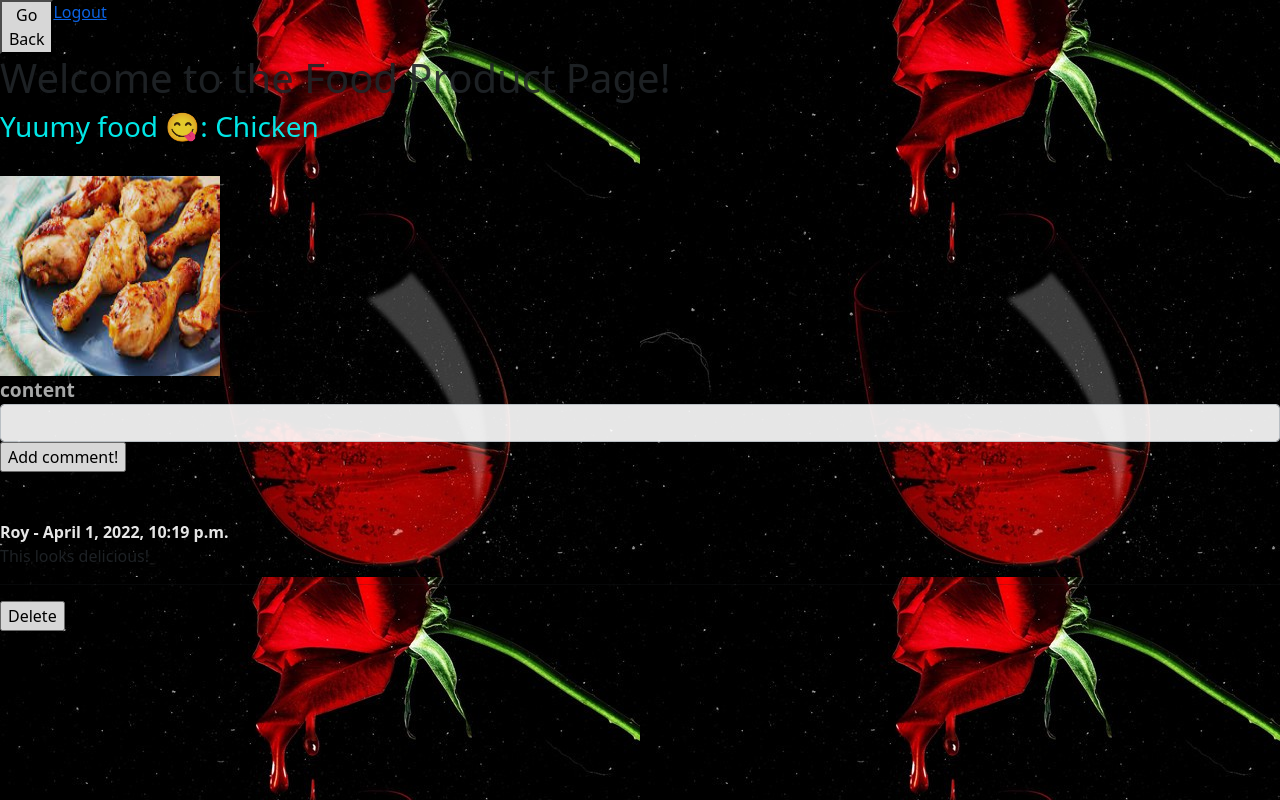
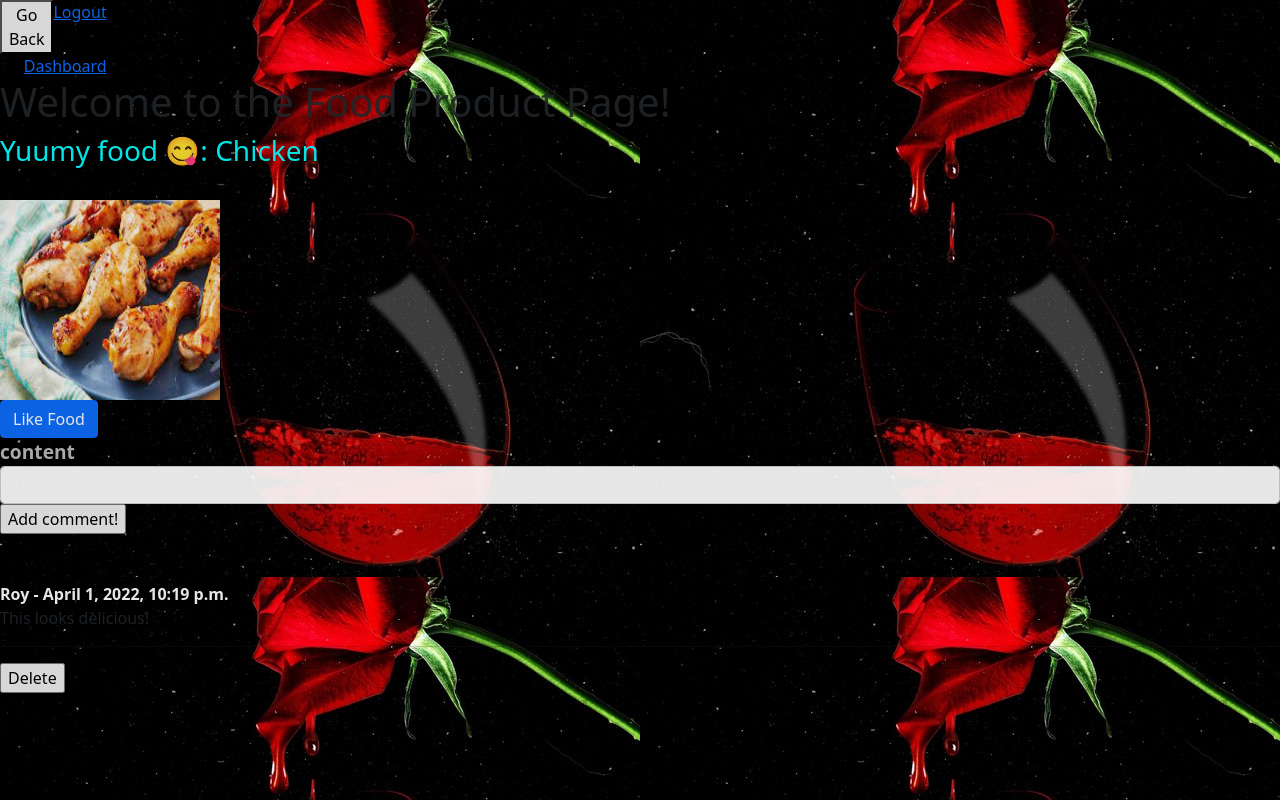
Before and after one commit to FutureVisions/food-review, a Django app: template accounts/templates/food.html in a window 1280 px wide. Run offline with Django 3.2, Linux system fonts and the light colour scheme; the template is opened without the code that fills it: values that come from a table or form of the project are taken from there, others are empty; data comes from the database, SQL or seed files in the repository; both versions use the stored data as it was after the commit; parts of the project's set-up code (start-up, migrations or seed data) failed here and were passed over.

Commit message:
starting like function and form

```diff
--- a/accounts/models.py
+++ b/accounts/models.py
@@ -46,6 +46,7 @@ class Food(models.Model):
     title = models.CharField(max_length=55)
     food_image = models.ImageField(null=True, blank=True, upload_to="images/")
     food_uploader = models.ForeignKey(User, related_name="users_food", on_delete = models.CASCADE)
+    likes = models.ManyToManyField(User, related_name='user_likes')
     created_at = models.DateTimeField(auto_now_add=True)
     updated_at = models.DateTimeField(auto_now=True)
     objects = FoodManager()
--- a/accounts/templates/food.html
+++ b/accounts/templates/food.html
@@ -12,9 +12,16 @@
       <button onclick="history.back()">Go Back</button>
       <a href="{% url 'logout' %}">Logout</a></li>
   </div>
+  <div class="col-1 d-flex justify-content-end">
+    <a href="{% url 'dashboard' %}">Dashboard</a></li>
+  </div>
     <h1>Welcome to the Food Product Page!</h1>
     <h3 style="color: aqua">Yuumy food 😋: {{food_product.title}}</h3><br>
     <img src="{{food_product.food_image.url}}" width="220px" height="200px">
+    <form action="" method="post">
+      {% csrf_token %}
+      <button type="submit", name="like_id", value="{{ food_product.id }}" class="btn btn-primary">Like Food</button>
+    </form>
     <form action="/food/{{food_product.id}}/comment" method="POST">
       {% csrf_token %}
       <div>
--- a/accounts/urls.py
+++ b/accounts/urls.py
@@ -13,4 +13,5 @@ urlpatterns = [
     path('food/<int:food_id>', views.food, name='food'),
     path('food/<int:food_id>/comment', views.add_comment),
     path('food/<int:food_id>/<int:comment_id>/delete', views.delete_comment),
+    # path('like/<int:like_id>', views.like, name='like'),
 ]
```
Also changed, not shown: accounts/views.py (+10 -1 lines), accounts/migrations/0008_comment_likes.py (added), accounts/migrations/0009_auto_20220404_1530.py (added), db.sqlite3.
